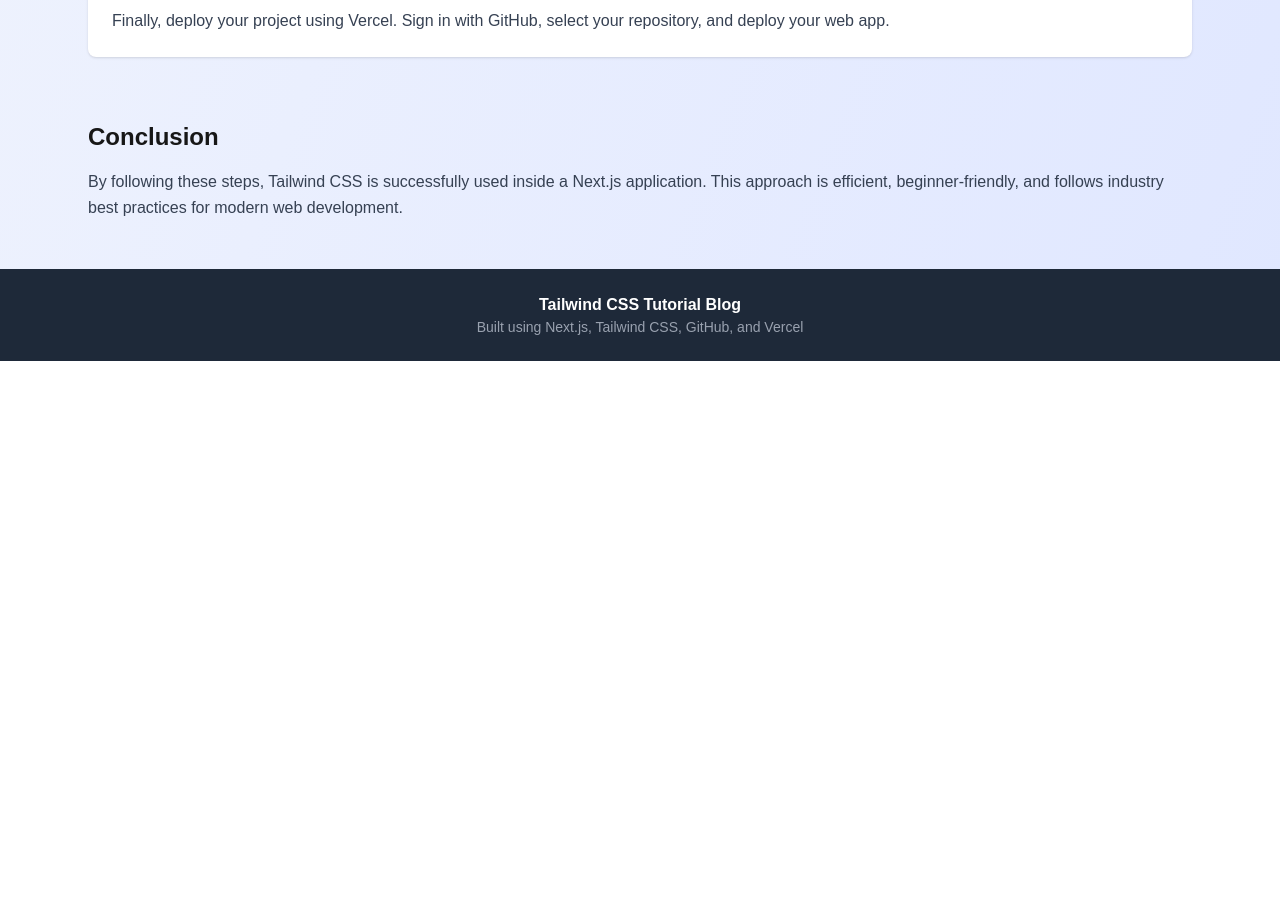
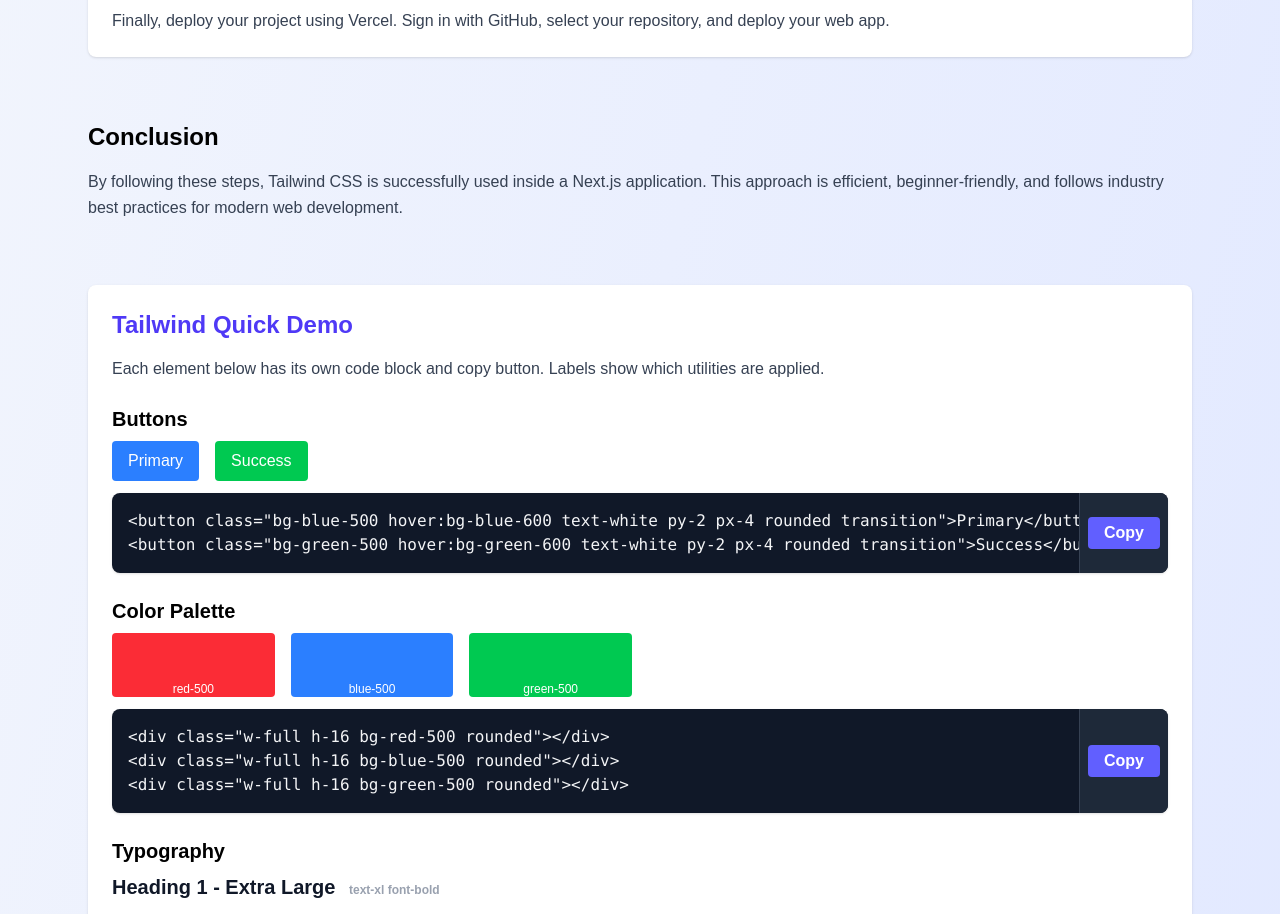
Before and after one commit to Yami2Danchou/takayama-webapp-demo, a Next.js app: page / in a window 1280 px wide. Shown: the part 3166-4080 px from the top of the page. Before the commit the page ends 3527 px from the top, so only its background shows below. Built offline with nearby package versions, Linux system fonts and the light colour scheme.

Commit message:
Update page.js

```diff
--- a/app/page.js
+++ b/app/page.js
@@ -443,13 +443,226 @@ export default function Home() {\n
 
         {/* Conclusion */}
         <section>
-          <h2 className="text-2xl font-bold mb-4">Conclusion</h2>
+          <h2 className="text-2xl font-bold mb-4 text-black">Conclusion</h2>
           <p className="text-gray-700 leading-relaxed">
             By following these steps, Tailwind CSS is successfully used inside a
             Next.js application. This approach is efficient, beginner-friendly,
             and follows industry best practices for modern web development.
           </p>
         </section>
+
+        <section className="bg-white p-6 rounded-lg shadow">
+  <h2 className="text-2xl font-bold text-indigo-600 mb-4">Tailwind Quick Demo</h2>
+  <p className="text-gray-700 mb-6">
+    Each element below has its own code block and copy button. Labels show which utilities are applied.
+  </p>
+
+  {/* Buttons Demo */}
+  <div className="mb-6">
+    <h3 className="text-xl font-bold mb-2 text-black">Buttons</h3>
+    <div className="flex gap-4 flex-wrap items-center mb-3">
+      <button className="bg-blue-500 hover:bg-blue-600 text-white py-2 px-4 rounded transition">
+        Primary
+      </button>
+      <button className="bg-green-500 hover:bg-green-600 text-white py-2 px-4 rounded transition">
+        Success
+      </button>
+    </div>
+    <div className="flex flex-col md:flex-row bg-gray-900 rounded-lg overflow-hidden shadow mb-2">
+      <pre className="text-gray-100 p-4 flex-1 overflow-x-auto">
+        <code>{`<button class="bg-blue-500 hover:bg-blue-600 text-white py-2 px-4 rounded transition">Primary</button>
+<button class="bg-green-500 hover:bg-green-600 text-white py-2 px-4 rounded transition">Success</button>`}</code>
+      </pre>
+      <div className="flex items-center justify-center bg-gray-800 p-2 border-l border-gray-700">
+        <button
+          onClick={() =>
+            copyToClipboard(
+              "button-demo",
+`<button class="bg-blue-500 hover:bg-blue-600 text-white py-2 px-4 rounded transition">Primary</button>
+<button class="bg-green-500 hover:bg-green-600 text-white py-2 px-4 rounded transition">Success</button>`
+            )
+          }
+          className="bg-indigo-500 hover:bg-indigo-600 text-white font-bold py-1 px-4 rounded transition"
+        >
+          {copied["button-demo"] ? "Copied!" : "Copy"}
+        </button>
+      </div>
+    </div>
+  </div>
+
+  {/* Color Palette Demo */}
+  <div className="mb-6">
+    <h3 className="text-xl font-bold mb-2 text-black">Color Palette</h3>
+    <div className="grid grid-cols-6 gap-4 mb-3">
+      <div className="w-full h-16 bg-red-500 rounded flex items-end justify-center text-white text-xs">red-500</div>
+      <div className="w-full h-16 bg-blue-500 rounded flex items-end justify-center text-white text-xs">blue-500</div>
+      <div className="w-full h-16 bg-green-500 rounded flex items-end justify-center text-white text-xs">green-500</div>
+    </div>
+    <div className="flex flex-col md:flex-row bg-gray-900 rounded-lg overflow-hidden shadow mb-2">
+      <pre className="text-gray-100 p-4 flex-1 overflow-x-auto">
+        <code>{`<div class="w-full h-16 bg-red-500 rounded"></div>
+<div class="w-full h-16 bg-blue-500 rounded"></div>
+<div class="w-full h-16 bg-green-500 rounded"></div>`}</code>
+      </pre>
+      <div className="flex items-center justify-center bg-gray-800 p-2 border-l border-gray-700">
+        <button
+          onClick={() =>
+            copyToClipboard(
+              "color-demo",
+`<div class="w-full h-16 bg-red-500 rounded"></div>
+<div class="w-full h-16 bg-blue-500 rounded"></div>
+<div class="w-full h-16 bg-green-500 rounded"></div>`
+            )
+          }
+          className="bg-indigo-500 hover:bg-indigo-600 text-white font-bold py-1 px-4 rounded transition"
+        >
+          {copied["color-demo"] ? "Copied!" : "Copy"}
+        </button>
+      </div>
+    </div>
+  </div>
+
+  {/* Typography Demo */}
+  <div className="mb-6">
+    <h3 className="text-xl font-bold mb-2 text-black">Typography</h3>
+    <p className="text-xl font-bold text-gray-900 mb-2">Heading 1 - Extra Large <span className="text-xs text-gray-400 ml-2">text-xl font-bold</span></p>
+    <p className="text-lg text-gray-700 italic mb-2">Italic text example <span className="text-xs text-gray-400 ml-2">italic</span></p>
+    <div className="flex flex-col md:flex-row bg-gray-900 rounded-lg overflow-hidden shadow mb-2">
+      <pre className="text-gray-100 p-4 flex-1 overflow-x-auto">
+        <code>{`<p class="text-xl font-bold text-gray-900">Heading 1 - Extra Large</p>
+<p class="text-lg text-gray-700 italic">Italic text example</p>`}</code>
+      </pre>
+      <div className="flex items-center justify-center bg-gray-800 p-2 border-l border-gray-700">
+        <button
+          onClick={() =>
+            copyToClipboard(
+              "typography-demo",
+`<p class="text-xl font-bold text-gray-900">Heading 1 - Extra Large</p>
+<p class="text-lg text-gray-700 italic">Italic text example</p>`
+            )
+          }
+          className="bg-indigo-500 hover:bg-indigo-600 text-white font-bold py-1 px-4 rounded transition"
+        >
+          {copied["typography-demo"] ? "Copied!" : "Copy"}
+        </button>
+      </div>
+    </div>
+  </div>
+
+  {/* Grid Layout Demo */}
+  <div className="mb-6">
+    <h3 className="text-xl font-bold mb-2 text-black">Grid Layout</h3>
+    <div className="grid grid-cols-1 md:grid-cols-3 gap-4 mb-3">
+      <div className="bg-blue-400 text-white p-4 rounded text-center">Card 1</div>
+      <div className="bg-green-400 text-white p-4 rounded text-center">Card 2</div>
+      <div className="bg-purple-400 text-white p-4 rounded text-center">Card 3</div>
+    </div>
+    <div className="flex flex-col md:flex-row bg-gray-900 rounded-lg overflow-hidden shadow mb-2">
+      <pre className="text-gray-100 p-4 flex-1 overflow-x-auto">
+        <code>{`<div class="grid grid-cols-1 md:grid-cols-3 gap-4">
+  <div class="bg-blue-400 p-4 rounded text-white">Card 1</div>
+  <div class="bg-green-400 p-4 rounded text-white">Card 2</div>
+  <div class="bg-purple-400 p-4 rounded text-white">Card 3</div>
+</div>`}</code>
+      </pre>
+      <div className="flex items-center justify-center bg-gray-800 p-2 border-l border-gray-700">
+        <button
+          onClick={() =>
+            copyToClipboard(
+              "grid-demo",
+`<div class="grid grid-cols-1 md:grid-cols-3 gap-4">
+  <div class="bg-blue-400 p-4 rounded text-white">Card 1</div>
+  <div class="bg-green-400 p-4 rounded text-white">Card 2</div>
+  <div class="bg-purple-400 p-4 rounded text-white">Card 3</div>
+</div>`
+            )
+          }
+          className="bg-indigo-500 hover:bg-indigo-600 text-white font-bold py-1 px-4 rounded transition"
+        >
+          {copied["grid-demo"] ? "Copied!" : "Copy"}
+        </button>
+      </div>
+    </div>
+  </div>
+
+  {/* Flex Layout Demo */}
+  <div className="mb-6">
+    <h3 className="text-xl font-bold mb-2 text-black">Flex Layout</h3>
+    <div className="flex flex-wrap gap-4 justify-center mb-3">
+      <div className="bg-red-500 text-white p-4 rounded">Item 1</div>
+      <div className="bg-orange-500 text-white p-4 rounded">Item 2</div>
+      <div className="bg-yellow-500 text-white p-4 rounded">Item 3</div>
+    </div>
+    <div className="flex flex-col md:flex-row bg-gray-900 rounded-lg overflow-hidden shadow mb-2">
+      <pre className="text-gray-100 p-4 flex-1 overflow-x-auto">
+        <code>{`<div class="flex flex-wrap gap-4 justify-center">
+  <div class="bg-red-500 p-4 rounded text-white">Item 1</div>
+  <div class="bg-orange-500 p-4 rounded text-white">Item 2</div>
+  <div class="bg-yellow-500 p-4 rounded text-white">Item 3</div>
+</div>`}</code>
+      </pre>
+      <div className="flex items-center justify-center bg-gray-800 p-2 border-l border-gray-700">
+        <button
+          onClick={() =>
+            copyToClipboard(
+              "flex-demo",
+`<div class="flex flex-wrap gap-4 justify-center">
+  <div class="bg-red-500 p-4 rounded text-white">Item 1</div>
+  <div class="bg-orange-500 p-4 rounded text-white">Item 2</div>
+  <div class="bg-yellow-500 p-4 rounded text-white">Item 3</div>
+</div>`
+            )
+          }
+          className="bg-indigo-500 hover:bg-indigo-600 text-white font-bold py-1 px-4 rounded transition"
+        >
+          {copied["flex-demo"] ? "Copied!" : "Copy"}
+        </button>
+      </div>
+    </div>
+  </div>
+
+  {/* Images Demo */}
+  <div className="mb-6">
+    <h3 className="text-xl font-bold mb-2 text-black">Images</h3>
+    <div className="grid grid-cols-1 md:grid-cols-3 gap-4 mb-3">
+      <div className="flex flex-col items-center">
+        <img src="https://i.pinimg.com/736x/b5/b2/54/b5b254178045d26b5658de201a8bcd7b.jpg" className="rounded shadow-md" />
+        <span className="text-xs text-gray-400 mt-1">rounded shadow-md</span>
+      </div>
+      <div className="flex flex-col items-center">
+        <img src="https://mir-s3-cdn-cf.behance.net/projects/404/fb4b69163535371.Y3JvcCw2MDYsNDc0LDQwNywyMzU.png" className="rounded-full shadow-md" />
+        <span className="text-xs text-gray-400 mt-1">rounded-full shadow-md</span>
+      </div>
+      <div className="flex flex-col items-center">
+        <img src="https://encrypted-tbn0.gstatic.com/images?q=tbn:ANd9GcS4ORxW1tpLXm1LdO9aYLLROgTaPjn2FKBBeQ&s" className="rounded-lg shadow-2xl" />
+        <span className="text-xs text-gray-400 mt-1">rounded-lg shadow-2xl</span>
+      </div>
+    </div>
+    <div className="flex flex-col md:flex-row bg-gray-900 rounded-lg overflow-hidden shadow mb-2">
+      <pre className="text-gray-100 p-4 flex-1 overflow-x-auto">
+        <code>{`<img src="..." class="rounded shadow-md" />
+<img src="..." class="rounded-full shadow-md" />
+<img src="..." class="rounded-lg shadow-2xl" />`}</code>
+      </pre>
+      <div className="flex items-center justify-center bg-gray-800 p-2 border-l border-gray-700">
+        <button
+          onClick={() =>
+            copyToClipboard(
+              "images-demo",
+`<img src="..." class="rounded shadow-md" />
+<img src="..." class="rounded-full shadow-md" />
+<img src="..." class="rounded-lg shadow-2xl" />`
+            )
+          }
+          className="bg-indigo-500 hover:bg-indigo-600 text-white font-bold py-1 px-4 rounded transition"
+        >
+          {copied["images-demo"] ? "Copied!" : "Copy"}
+        </button>
+      </div>
+    </div>
+  </div>
+</section>
+
 
       </main>
 
```
